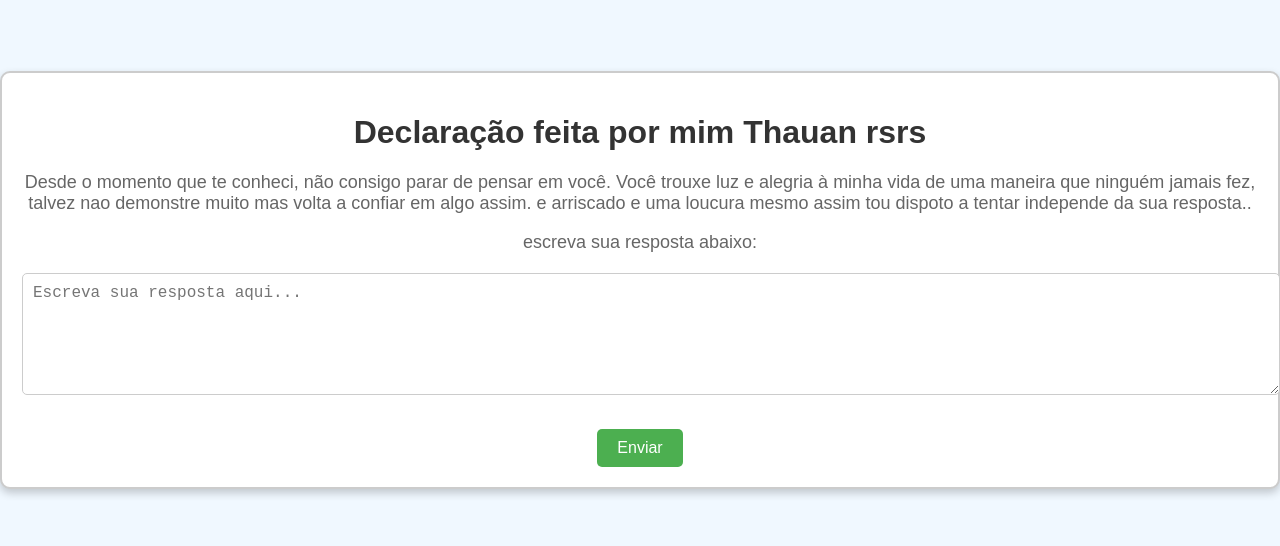
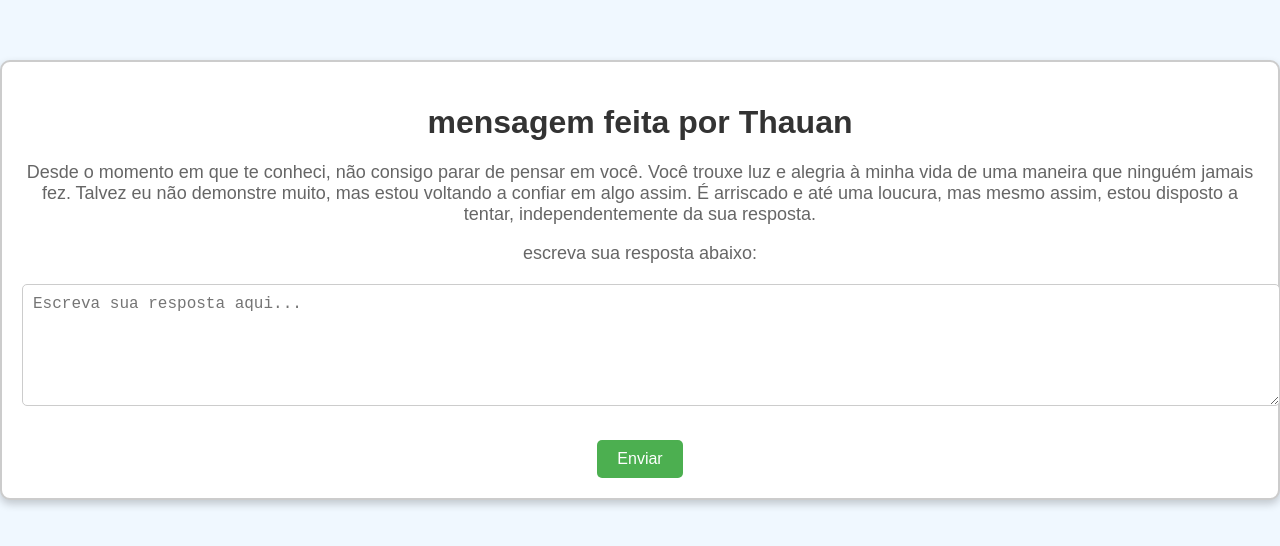
Before and after one commit to Thauangg/Mensagem, a plain HTML site: page index.html in a window 1280 px wide. Shown: the part 120-666 px from the top of the page. Drawn offline with Linux system fonts and the light colour scheme.

Commit message:
Update index.html

```diff
--- a/index.html
+++ b/index.html
@@ -3,7 +3,7 @@
 <head>
     <meta charset="UTF-8">
     <meta name="viewport" content="width=device-width, initial-scale=1.0">
-    <title>Declaração de Amor</title>
+    <title>mensagem</title>
     <style>
         body {
             display: flex;
@@ -54,12 +54,12 @@
 </head>
 <body>
     <div class="container">
-        <h1>Declaração feita por mim Thauan rsrs</h1>
-        <p> Desde o momento que te conheci, não consigo parar de pensar em você.
-             Você trouxe luz e alegria à minha vida de uma maneira que ninguém jamais fez,
-             talvez nao demonstre muito mas volta a confiar em algo assim.
-            e arriscado e uma loucura mesmo assim
-             tou dispoto a tentar independe da sua resposta.. </p>
+        <h1> mensagem feita por Thauan </h1>
+        <p> Desde o momento em que te conheci, não consigo parar de pensar em você.
+Você trouxe luz e alegria à minha vida de uma maneira que ninguém jamais fez.
+Talvez eu não demonstre muito, mas estou voltando a confiar em algo assim.
+É arriscado e até uma loucura, mas mesmo assim,
+estou disposto a tentar, independentemente da sua resposta. </p>
         <p>escreva sua resposta abaixo:</p>
         <form action="https://formspree.io/f/xwpeoklg" method="post">
             <div class="form-group">
```
